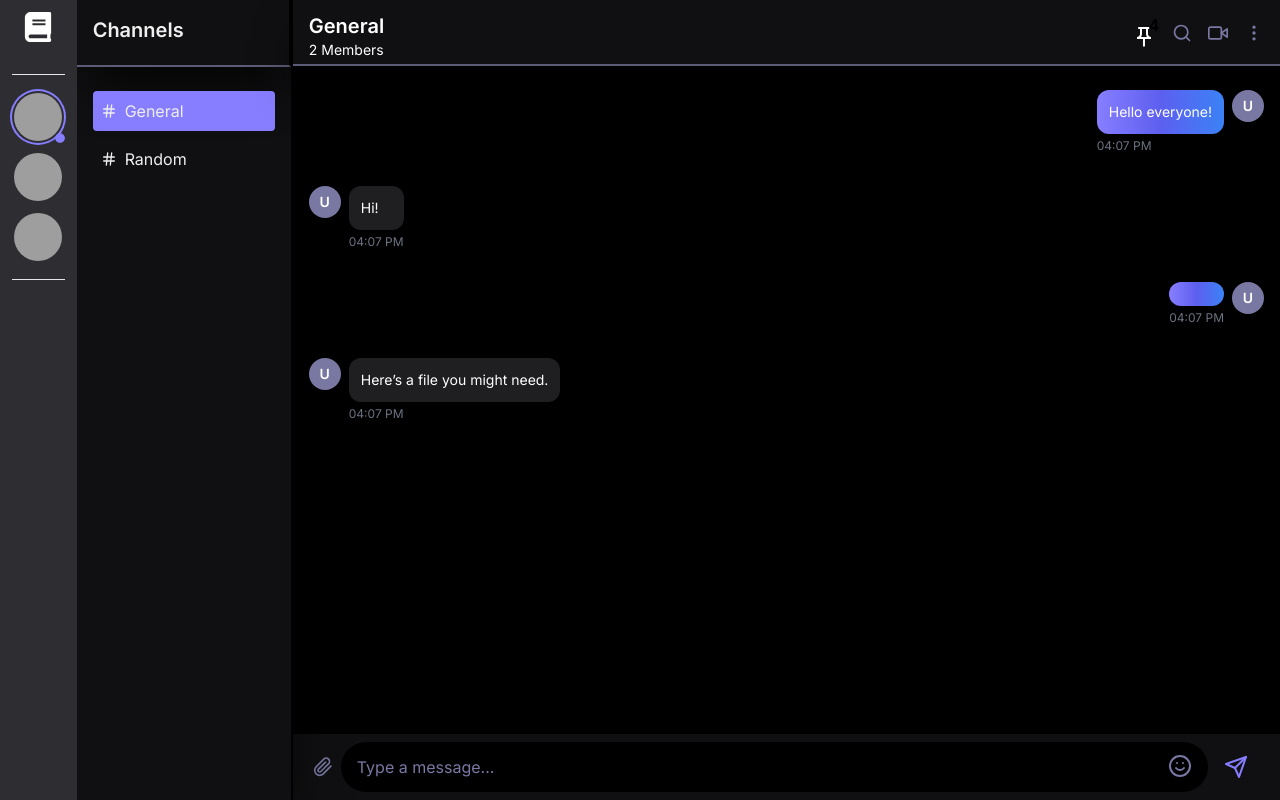
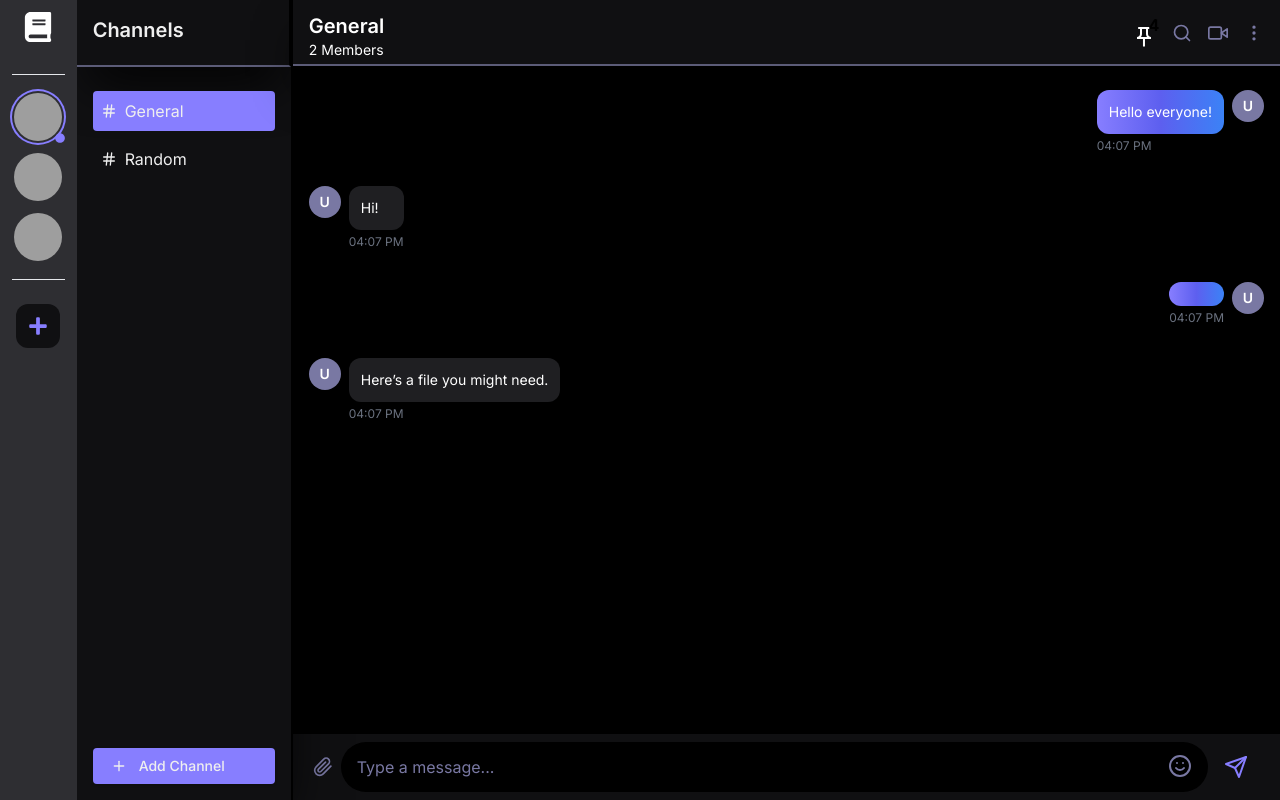
Before and after one commit to Mdsr2op/EduGather-Client, a React (Vite) app: page / in a window 1280 px wide. Built offline with nearby package versions, Linux system fonts and the light colour scheme; grey boxes are pictures that could not be loaded.

Commit message:
Added add channel and group buttons

```diff
--- a/src/features/root/channels/components/ChannelSidebar.tsx
+++ b/src/features/root/channels/components/ChannelSidebar.tsx
@@ -1,5 +1,5 @@
+import AddChannelButton from "../../chats/components/dialogs/AddChannelButton";
 import ChannelList from "./ChannelList";
-
 
 interface Channel {
   id: string;
@@ -12,7 +12,11 @@ interface Channel {
   onSelectChannel: (channelName: string) => void;
 }
 
-  const ChannelSidebar: React.FC<ChannelSidebarProps> = ({ channels, selectedChannel, onSelectChannel }) => {
+const ChannelSidebar: React.FC<ChannelSidebarProps> = ({
+  channels,
+  selectedChannel,
+  onSelectChannel,
+}) => {
   return (
     <div className="bg-dark-3 text-light-2 w-64 h-full p-4 pt-0 flex flex-col relative border-r-[2px] border-dark-1 shadow-dark-1 shadow-2xl">
       {/* Header */}
@@ -27,7 +31,7 @@ interface Channel {
         onSelectChannel={onSelectChannel}
       />
 
-
+      <AddChannelButton />
     </div>
   );
 };
--- /dev/null
+++ b/src/features/root/chats/components/dialogs/AddChannelButton.tsx
@@ -0,0 +1,17 @@
+
+
+import { Button } from "@/components/ui/button";
+import { FiPlus } from "react-icons/fi";
+
+const AddChannelButton = () => {
+  return (
+    <Button
+      className="flex items-center justify-around w-full  bg-primary-500 hover:bg-primary-600 cursor-pointer rounded mt-2"
+    >
+      <FiPlus size={20} className="text-light1" />
+      <span className="mr-8 self-center text-light1">Add Channel</span>
+    </Button>
+  );
+};
+
+export default AddChannelButton;
--- a/src/features/root/components/Sidebar.tsx
+++ b/src/features/root/components/Sidebar.tsx
@@ -2,6 +2,7 @@ import React, { useState } from "react";
 import SidebarLogo from "../groups/components/SidebarLogo";
 import SidebarDivider from "../groups/components/SidebarDivider";
 import Groups from "../groups/components/Groups";
+import AddGroupButton from "../groups/components/AddGroupButton";
 
 // Group and icon data
 const groups = [
@@ -47,6 +48,8 @@ const Sidebar = () => {
 
       <SidebarDivider />
 
+    <AddGroupButton />
+
     </div>
   );
 };
--- /dev/null
+++ b/src/features/root/groups/components/AddGroupButton.tsx
@@ -0,0 +1,14 @@
+import React from 'react'
+import { FaPlus } from 'react-icons/fa'
+
+const AddGroupButton = () => {
+  return (
+    <div
+    className="mt-2 mb-2 cursor-pointer rounded-xl text-primary-500 bg-dark-3 p-3 hover:bg-dark-4 hover:shadow-lg transition duration-200 ease-in-out"
+  >
+    <FaPlus size={20} />
+  </div>
+  )
+}
+
+export default AddGroupButton
```
Lines whose indentation alone changed are shown as unchanged.
